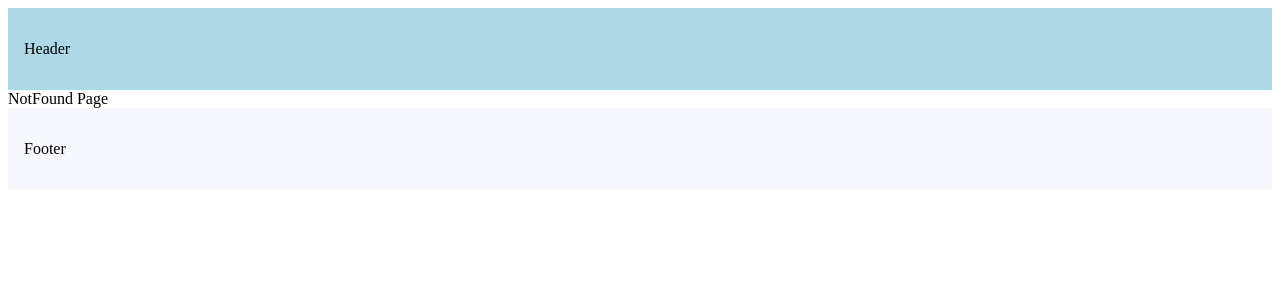
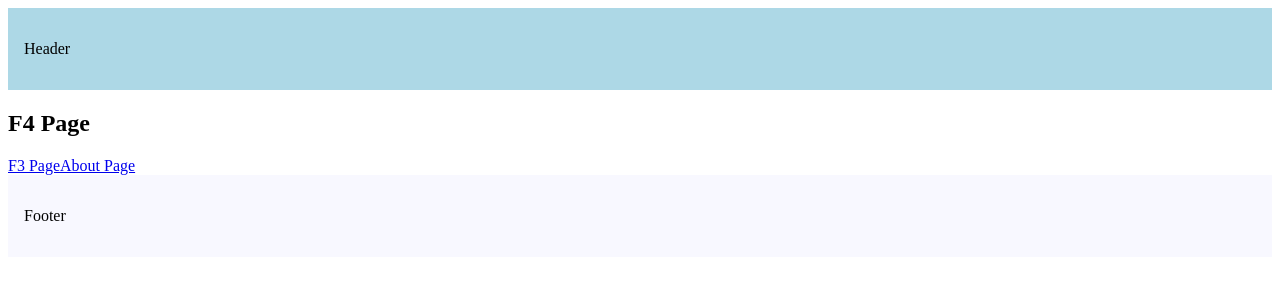
Before and after one commit to Udeme98/NextJS-Codevolution, a Next.js app: page /f1/f4 in a window 1280 px wide. Before the commit this address had no page. Shown: the top 300 px of the page. Built offline with nearby package versions, Linux system fonts and the light colour scheme.

Commit message:
intercepted routes

```diff
--- a/src/app/complex-dashboard/@notifications/archived/page.tsx
+++ b/src/app/complex-dashboard/@notifications/archived/page.tsx
@@ -5,7 +5,7 @@ const Archived = () => {
   return (
     <Card>
       <div>Archived</div>
-      <Link href="/complex-dashboard/notifications">Notifications</Link>
+      <Link href="/complex-dashboard">Default</Link>
     </Card>
   );
 };
--- /dev/null
+++ b/src/app/f1/(.)f2/page.tsx
@@ -0,0 +1,4 @@
+const InterceptedPage = () => {
+  return <div>(.) Intercepted F2 Page</div>;
+};
+export default InterceptedPage;
--- /dev/null
+++ b/src/app/f1/f3/page.tsx
@@ -0,0 +1,4 @@
+const F3 = () => {
+  return <div>F3 Page</div>;
+};
+export default F3;
--- /dev/null
+++ b/src/app/f1/f4/(..)f3/(...)about/page.tsx
@@ -0,0 +1,4 @@
+const InterceptedAboutPage = () => {
+  return <div>Intercepted About Page</div>;
+};
+export default InterceptedAboutPage;
--- /dev/null
+++ b/src/app/f1/f4/(..)f3/page.tsx
@@ -0,0 +1,4 @@
+const InterceptedF3 = () => {
+  return <div>Intercepted F3 Page</div>;
+};
+export default InterceptedF3;
--- /dev/null
+++ b/src/app/f1/f4/page.tsx
@@ -0,0 +1,14 @@
+import Link from "next/link";
+
+const F4 = () => {
+  return (
+    <div>
+      <h2>F4 Page</h2>
+      <div>
+        <Link href="/f1/f3">F3 Page</Link>
+        <Link href="/about">About Page</Link>
+      </div>
+    </div>
+  );
+};
+export default F4;
```
Also changed, not shown: src/app/f1/f2/page.tsx (added, +8 -0 lines), src/app/f1/page.tsx (added, +11 -0 lines).
